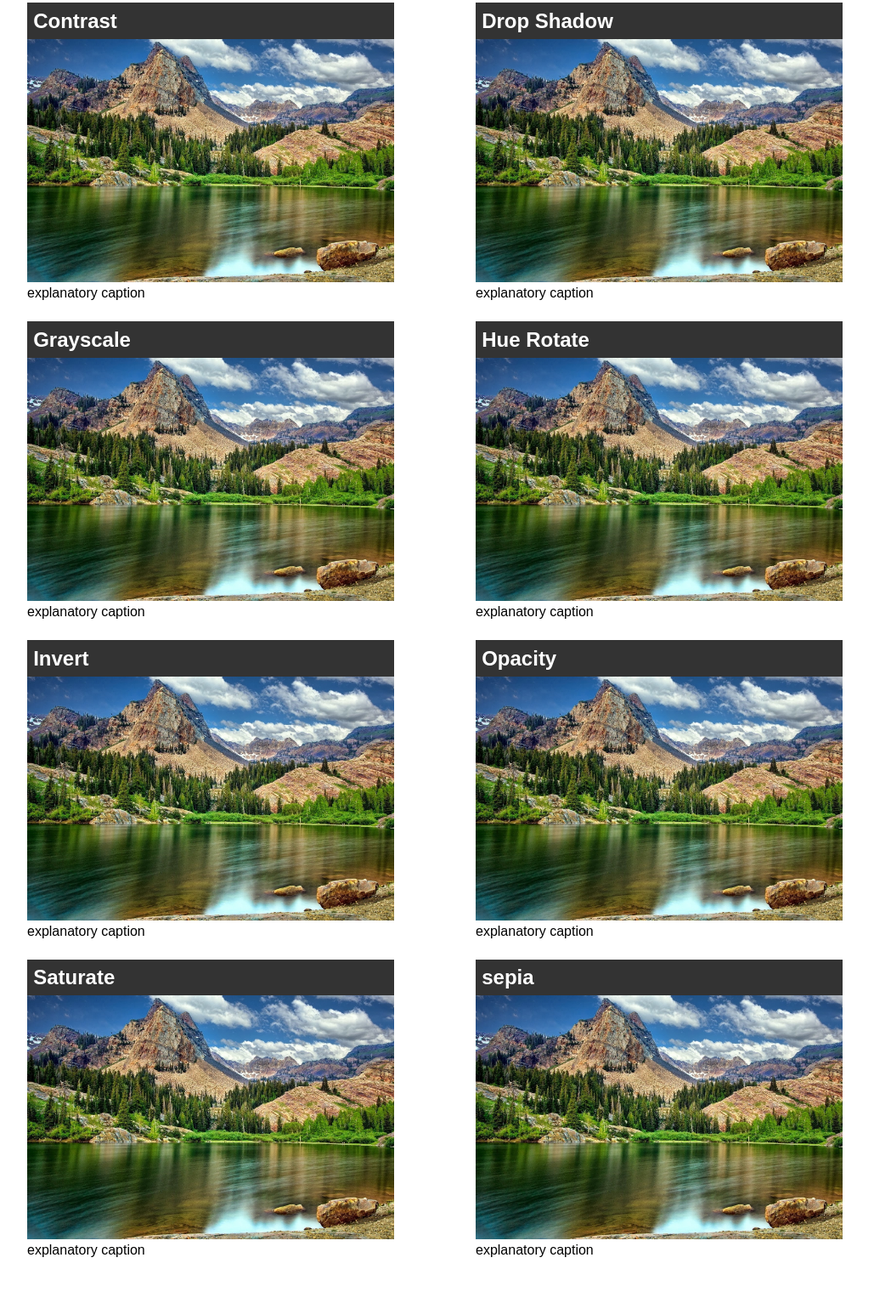
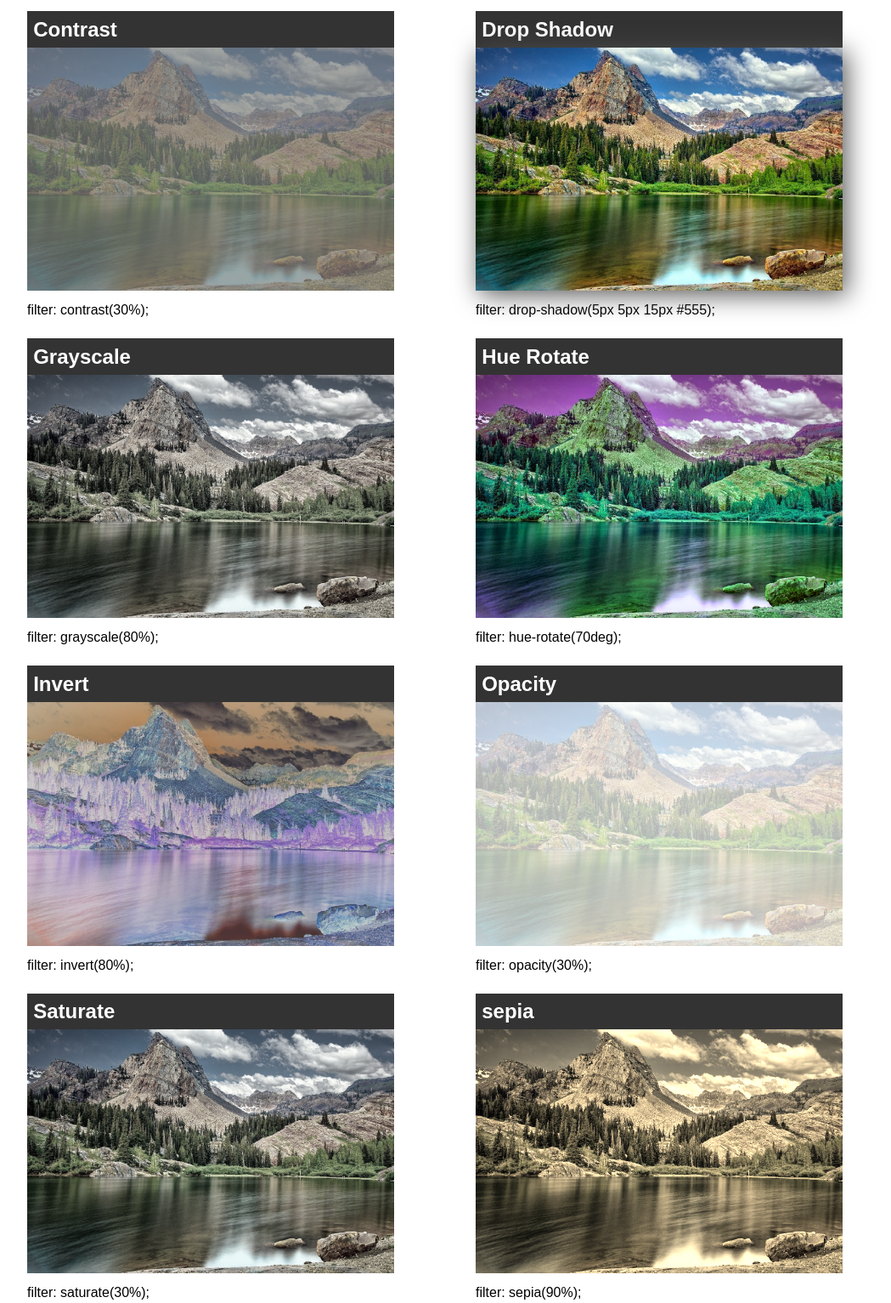
Before and after one commit to yomar-dev/filtros-css, a plain HTML site: page index.html in a window 1280 px wide. Shown: the part 932-2465 px from the top of the page at 85% size, without its empty margins (128-1177 px from the left). Before the commit the page ends 2436 px from the top, so only its background shows below. Drawn offline with Linux system fonts and the light colour scheme; a web font is replaced by a local one.

Commit message:
Se agregaron todos los filtros

```diff
--- a/css/style.css
+++ b/css/style.css
@@ -38,10 +38,6 @@ h2{
 	justify-content: center;
 }
 
-.imagen-original img{
-	width: 100%;
-}
-
 
 .imagenes{
 	display: flex;
@@ -57,4 +53,45 @@ h2{
 
 img{
 	width: 100%;
+	margin-bottom: 10px;
 }
+
+img.blur{
+	filter: blur(3px);
+}
+
+img.brightness{
+	filter: brightness(20%);
+}
+
+img.contrast{
+	filter: contrast(30%);
+}
+
+img.drop-shadow{
+	filter: drop-shadow(5px 5px 15px #555);
+}
+
+img.grayscale{
+	filter: grayscale(80%);
+}
+
+img.hue-rotate{
+	filter: hue-rotate(70deg);
+}
+
+img.invert{
+	filter: invert(80%);
+}
+
+img.opacity{
+	filter: opacity(30%);
+}
+
+img.saturate{
+	filter: saturate(30%);
+}
+
+img.sepia{
+	filter: sepia(90%);
+}
--- a/index.html
+++ b/index.html
@@ -30,7 +30,7 @@
 					<h2>Blur</h2>
 					<figure>
 						<img src="images/filtros-css.jpg" alt="" class="blur">
-						<figcaption>explanatory caption</figcaption>
+						<figcaption>filter: blur(3px);</figcaption>
 					</figure>
 				</div>
 
@@ -38,7 +38,7 @@
 					<h2>Brightness</h2>
 					<figure>
 						<img src="images/filtros-css.jpg" alt="" class="brightness">
-						<figcaption>explanatory caption</figcaption>
+						<figcaption>filter: brightness(20%);</figcaption>
 					</figure>
 				</div>
 
@@ -46,7 +46,7 @@
 					<h2>Contrast</h2>
 					<figure>
 						<img src="images/filtros-css.jpg" alt="" class="contrast">
-						<figcaption>explanatory caption</figcaption>
+						<figcaption>filter: contrast(30%);</figcaption>
 					</figure>
 				</div>
 
@@ -54,7 +54,7 @@
 					<h2>Drop Shadow</h2>
 					<figure>
 						<img src="images/filtros-css.jpg" alt="" class="drop-shadow">
-						<figcaption>explanatory caption</figcaption>
+						<figcaption>filter: drop-shadow(5px 5px 15px #555);</figcaption>
 					</figure>
 				</div>
 
@@ -62,7 +62,7 @@
 					<h2>Grayscale</h2>
 					<figure>
 						<img src="images/filtros-css.jpg" alt="" class="grayscale">
-						<figcaption>explanatory caption</figcaption>
+						<figcaption>filter: grayscale(80%);</figcaption>
 					</figure>
 				</div>
 
@@ -70,7 +70,7 @@
 					<h2>Hue Rotate</h2>
 					<figure>
 						<img src="images/filtros-css.jpg" alt="" class="hue-rotate">
-						<figcaption>explanatory caption</figcaption>
+						<figcaption>filter: hue-rotate(70deg);</figcaption>
 					</figure>
 				</div>
 
@@ -78,7 +78,7 @@
 					<h2>Invert</h2>
 					<figure>
 						<img src="images/filtros-css.jpg" alt="" class="invert">
-						<figcaption>explanatory caption</figcaption>
+						<figcaption>filter: invert(80%);</figcaption>
 					</figure>
 				</div>
 
@@ -86,7 +86,7 @@
 					<h2>Opacity</h2>
 					<figure>
 						<img src="images/filtros-css.jpg" alt="" class="opacity">
-						<figcaption>explanatory caption</figcaption>
+						<figcaption>filter: opacity(30%);</figcaption>
 					</figure>
 				</div>
 
@@ -94,7 +94,7 @@
 					<h2>Saturate</h2>
 					<figure>
 						<img src="images/filtros-css.jpg" alt="" class="saturate">
-						<figcaption>explanatory caption</figcaption>
+						<figcaption>filter: saturate(30%);</figcaption>
 					</figure>
 				</div>
 
@@ -102,7 +102,7 @@
 					<h2>sepia</h2>
 					<figure>
 						<img src="images/filtros-css.jpg" alt="" class="sepia">
-						<figcaption>explanatory caption</figcaption>
+						<figcaption>filter: sepia(90%);</figcaption>
 					</figure>
 				</div>
 			</div>
```
